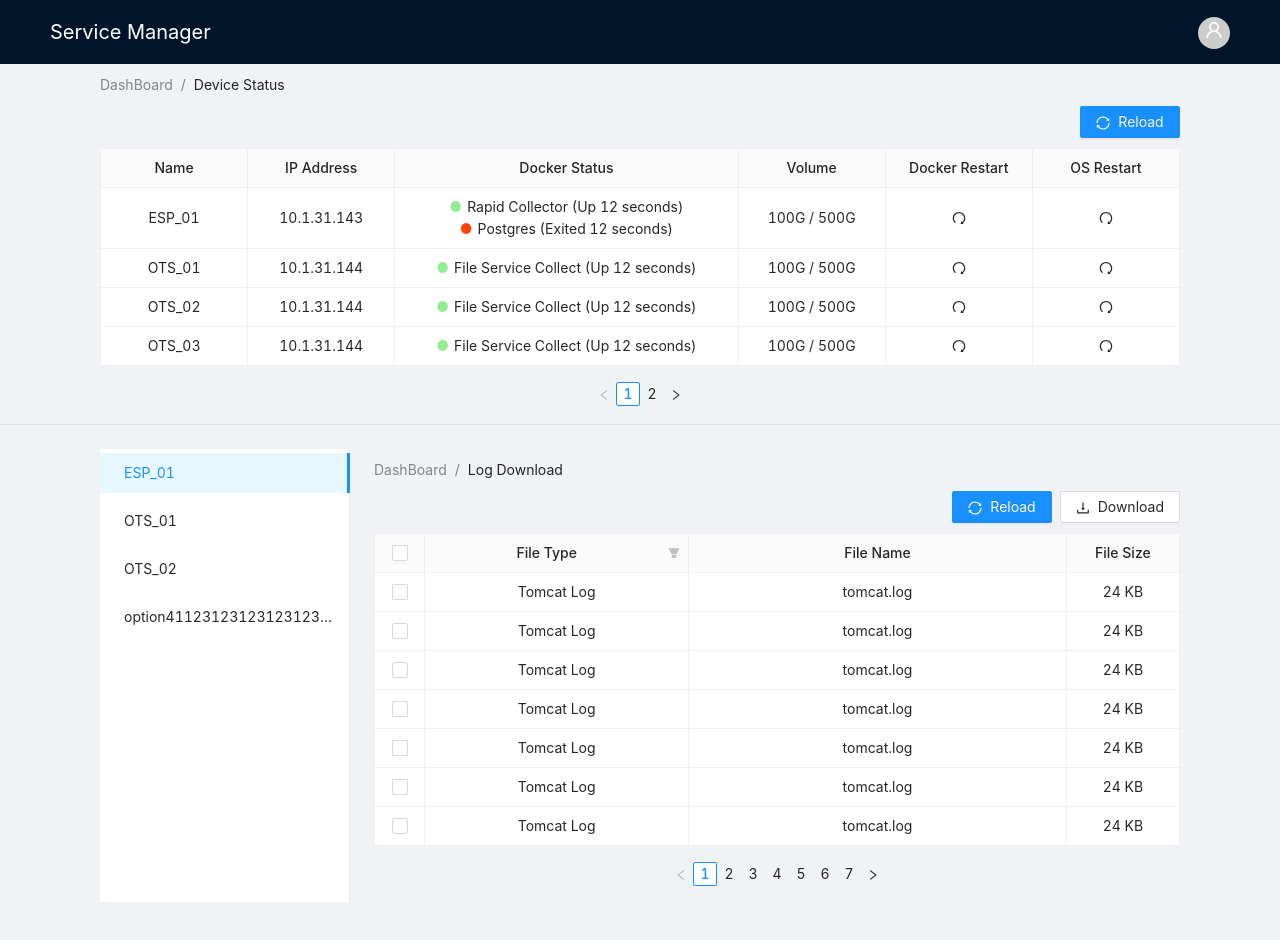
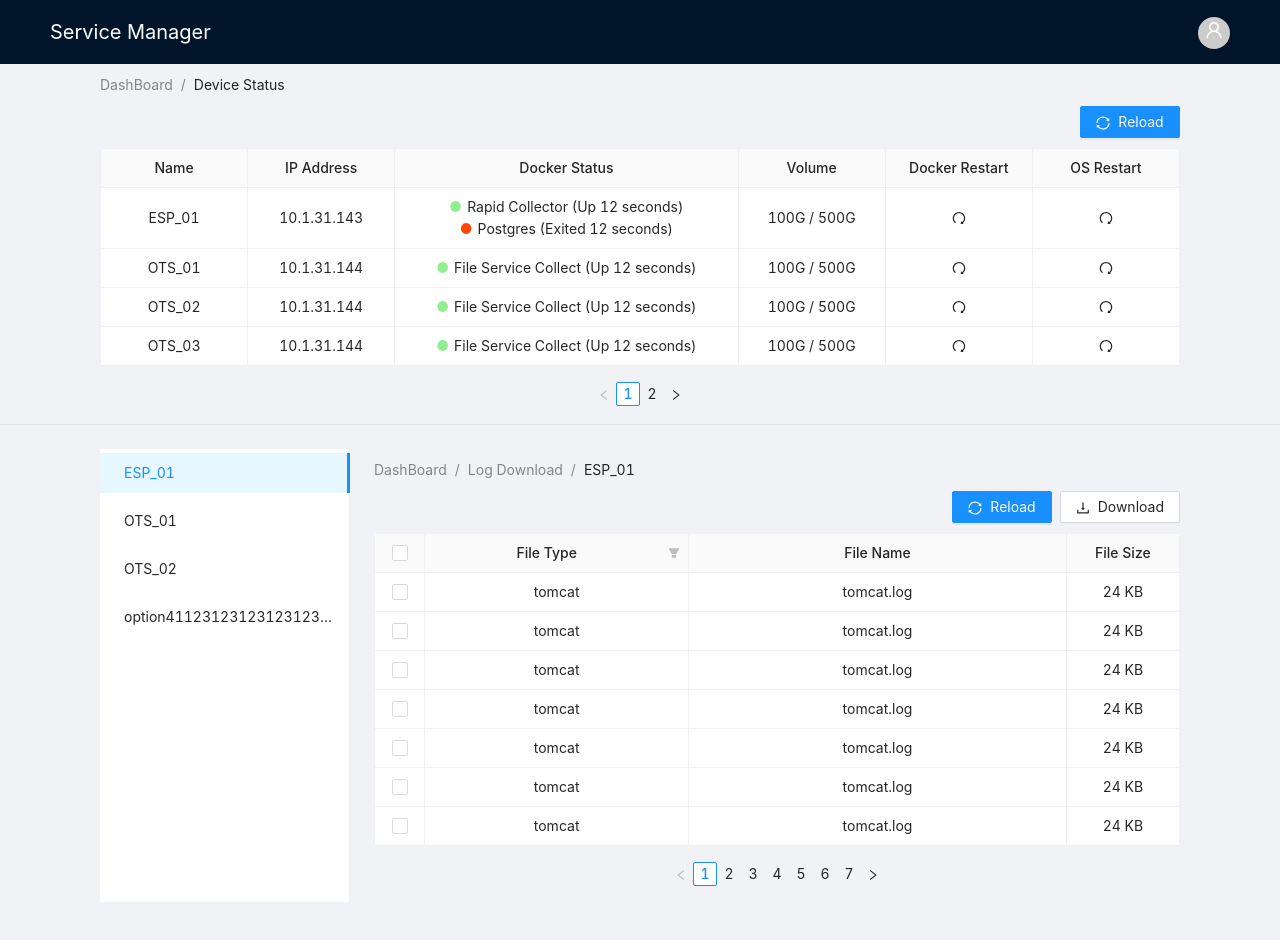
Before and after one commit to sixone0712/front_servicemanager_ts, a React (Create React App) app: page /dashboard in a window 1280 px wide. Both pictures are taken after a click on the item "ESP_01". Shown: the top 940 px of the page. Built offline with nearby package versions, Linux system fonts and the light colour scheme.

Commit message:
Context API 적용 - 1

```diff
--- a/package.json
+++ b/package.json
@@ -10,13 +10,17 @@
     "@types/node": "^12.0.0",
     "@types/react": "^16.9.0",
     "@types/react-dom": "^16.9.0",
+    "@types/react-redux": "^7.1.9",
     "@types/react-router-dom": "^5.1.6",
     "@types/styled-components": "^5.1.4",
     "antd": "^4.7.0",
+    "immer": "^7.0.9",
     "react": "^16.13.1",
     "react-dom": "^16.13.1",
+    "react-redux": "^7.2.1",
     "react-router-dom": "^5.2.0",
     "react-scripts": "3.4.3",
+    "redux": "^4.0.5",
     "styled-components": "^5.2.0",
     "typescript": "~3.7.2"
   },
--- a/src/App.tsx
+++ b/src/App.tsx
@@ -5,14 +5,21 @@ import { Switch, Route } from 'react-router-dom';
 import Login from './components/Login/Login';
 import Dashboard from './components/Dashboard';
 
-function App() {
+import { compose } from 'redux';
+import { DashBoardContextProvider } from './contexts/DashboardContext';
+
+const Provider = compose(DashBoardContextProvider);
+
+function App(): JSX.Element {
   return (
+    <Provider>
       <div className="App">
         <Switch>
           <Route path="/login" component={Login} />
           <Route path="/dashboard" component={Dashboard} />
         </Switch>
       </div>
+    </Provider>
   );
 }
 
--- /dev/null
+++ b/src/api/dashboard.ts
@@ -0,0 +1,146 @@
+import { DeviceList } from '../contexts/DashboardContext';
+import { LogFileList, LogType } from '../components/Dashboard/LogTable';
+
+export function getDeviceList(): Promise<DeviceList> {
+  // axios.get
+  const data = [
+    {
+      key: 'ESP_01',
+      type: 'ESP',
+      name: 'ESP_01',
+      ip: '10.1.31.143',
+      status: [
+        'Rapid Collector (Up 12 seconds)',
+        'Postgres (Exited 12 seconds)',
+      ],
+      volume: '100G / 500G',
+    },
+    {
+      key: 'OTS_01',
+      type: 'OTS',
+      name: 'OTS_01',
+      ip: '10.1.31.144',
+      status: ['File Service Collect (Up 12 seconds)'],
+      volume: '100G / 500G',
+    },
+    {
+      key: 'OTS_02',
+      type: 'OTS',
+      name: 'OTS_02',
+      ip: '10.1.31.144',
+      status: ['File Service Collect (Up 12 seconds)'],
+      volume: '100G / 500G',
+    },
+    {
+      key: 'OTS_03',
+      type: 'OTS',
+      name: 'OTS_03',
+      ip: '10.1.31.144',
+      status: ['File Service Collect (Up 12 seconds)'],
+      volume: '100G / 500G',
+    },
+    {
+      key: 'OTS_04',
+      type: 'OTS',
+      name: 'OTS_04',
+      ip: '10.1.31.144',
+      status: ['Unknown'],
+      volume: '100G / 500G',
+    },
+    {
+      key: 'OTS_05',
+      type: 'OTS',
+      name: 'OTS_05',
+      ip: '10.1.31.144',
+      status: ['File Service Collect (Up 12 seconds)'],
+      volume: '100G / 500G',
+    },
+  ];
+
+  return new Promise(function (resolve, reject) {
+    setTimeout(() => {
+      resolve(data);
+    }, 1000);
+  });
+}
+
+export function getLogFileList(): Promise<LogFileList> {
+  const data: LogFileList = [];
+
+  let cnt = 0;
+  for (let i = 0; i < 7; i++) {
+    data.push({
+      key: cnt,
+      fileType: LogType.LOGIN_OUT,
+      fileName: `login_out_${i}.log`,
+      fileSize: `24 KB`,
+    });
+    cnt++;
+  }
+
+  for (let i = 0; i < 7; i++) {
+    data.push({
+      key: cnt,
+      fileType: LogType.USER_JOB,
+      fileName: `user_job_${i}.log`,
+      fileSize: `24 KB`,
+    });
+    cnt++;
+  }
+
+  for (let i = 0; i < 7; i++) {
+    data.push({
+      key: cnt,
+      fileType: LogType.DOWNLOADED_FILE,
+      fileName: `download_file_${i}.log`,
+      fileSize: `24 KB`,
+    });
+    cnt++;
+  }
+
+  for (let i = 0; i < 7; i++) {
+    data.push({
+      key: cnt,
+      fileType: LogType.ESP_OTS_PROCESS,
+      fileName: `esp_ots_process_${i}.log`,
+      fileSize: `24 KB`,
+    });
+    cnt++;
+  }
+
+  for (let i = 0; i < 7; i++) {
+    data.push({
+      key: cnt,
+      fileType: LogType.DOWNLOAD_FILE_STATUS,
+      fileName: `download_file_status_${i}.log`,
+      fileSize: `24 KB`,
+    });
+    cnt++;
+  }
+
+  for (let i = 0; i < 7; i++) {
+    data.push({
+      key: cnt,
+      fileType: LogType.ERROR,
+      fileName: `error_exception_${i}.log`,
+      fileSize: `24 KB`,
+    });
+    cnt++;
+  }
+
+  for (let i = 0; i < 7; i++) {
+    data.push({
+      key: cnt,
+      fileType: LogType.TOMCAT,
+      fileName: `tomcat_${i}.log`,
+      fileSize: `24 KB`,
+    });
+    cnt++;
+  }
+
+  return new Promise(function (resolve, reject) {
+    setTimeout(() => {
+      resolve(data);
+    }, 1000);
+  });
+}
--- a/src/components/Dashboard/LogSider.tsx
+++ b/src/components/Dashboard/LogSider.tsx
@@ -1,10 +1,34 @@
 import React from 'react';
 import { Layout, Menu } from 'antd';
+import { useLDashBoardDispatch } from '../../contexts/DashboardContext';
 
 const { SubMenu } = Menu;
 const { Header, Content, Sider } = Layout;
 
 function LogSider(): JSX.Element {
+  const logDownDispatch = useLDashBoardDispatch();
+
+  const onClick = ({
+    item,
+    key,
+    keyPath,
+    domEvent,
+  }: {
+    key: React.Key;
+    keyPath: React.Key[];
+    item: React.ReactInstance;
+    domEvent: React.MouseEvent<HTMLElement>;
+  }) => {
+    console.log('item', item);
+    console.log('key', key);
+    console.log('key', typeof key);
+    console.log('keyPath', keyPath);
+    console.log('domEvent', domEvent);
+    logDownDispatch({
+      type: 'SELECT_DEVICE',
+      selectedDevice: typeof key === 'number' ? JSON.stringify(key) : key,
+    });
+  };
   return (
     <Sider
       theme="light"
@@ -21,11 +45,12 @@ function LogSider(): JSX.Element {
         // defaultSelectedKeys={['1']}
         // style={{ height: '100%', borderRight: 0 }}
         style={{ height: '100%' }}
+        onClick={onClick}
       >
-        <Menu.Item key="1">ESP_01</Menu.Item>
-        <Menu.Item key="2">OTS_01</Menu.Item>
-        <Menu.Item key="3">OTS_02</Menu.Item>
-        <Menu.Item key="4">
+        <Menu.Item key={'ESP_01'}>ESP_01</Menu.Item>
+        <Menu.Item key={'OTS_02'}>OTS_01</Menu.Item>
+        <Menu.Item key={'OTS_03'}>OTS_02</Menu.Item>
+        <Menu.Item key={'OTS_04'}>
           option4112312312312312312322132312312312313123123132132
         </Menu.Item>
         {/* <Menu.Item key="5">option5</Menu.Item>
--- a/src/components/Dashboard/LogTable.tsx
+++ b/src/components/Dashboard/LogTable.tsx
@@ -1,7 +1,8 @@
-import React, { useState } from 'react';
+import React, { useEffect, useState } from 'react';
 import { Layout, Menu, Table, Breadcrumb, Button, Space, Row } from 'antd';
 import { DownloadOutlined, SyncOutlined } from '@ant-design/icons';
 import { TableRowSelection } from 'antd/es/table/interface';
+import { useDashBoardState } from '../../contexts/DashboardContext';
 
 const { SubMenu } = Menu;
 const { Header, Content, Sider } = Layout;
@@ -17,16 +18,58 @@ export type LogFile = {
 export type LogFileList = LogFile[];
 
 const data: LogFileList = [];
-for (let i = 0; i < 46; i++) {
+for (let i = 0; i < 49; i++) {
   data.push({
     key: i,
-    fileType: `Tomcat Log`,
+    fileType: `tomcat`,
     fileName: 'tomcat.log',
     fileSize: `24 KB`,
   });
 }
 
+export enum LogType {
+  LOGIN_OUT = 'login',
+  USER_JOB = 'job',
+  DOWNLOADED_FILE = 'downloadFile',
+  ESP_OTS_PROCESS = 'process',
+  DOWNLOAD_FILE_STATUS = 'fileStatus',
+  ERROR = 'error',
+  TOMCAT = 'tomcat',
+}
+
+const logFilter = [
+  {
+    text: 'User Login/Logout',
+    value: LogType.LOGIN_OUT,
+  },
+  {
+    text: 'User Job',
+    value: LogType.USER_JOB,
+  },
+  {
+    text: 'Downloaded File',
+    value: LogType.DOWNLOADED_FILE,
+  },
+  {
+    text: 'ESP/OTS Process',
+    value: LogType.ESP_OTS_PROCESS,
+  },
+  {
+    text: 'File Download Status',
+    value: LogType.DOWNLOAD_FILE_STATUS,
+  },
+  {
+    text: 'Error Exception',
+    value: LogType.ERROR,
+  },
+  {
+    text: 'Tomcat',
+    value: LogType.TOMCAT,
+  },
+];
+
 function LogTable(): JSX.Element {
+  const { selectedDevice } = useDashBoardState();
   const [selectedRowKeys, setSelectedRowKeys] = useState<React.Key[]>([]);
 
   const onSelectChange = (
@@ -54,7 +97,12 @@ function LogTable(): JSX.Element {
         <Breadcrumb style={{ margin: '10px 0' }}>
           <Breadcrumb.Item>DashBoard</Breadcrumb.Item>
           <Breadcrumb.Item>Log Download</Breadcrumb.Item>
+          {selectedDevice && (
+            <Breadcrumb.Item>{selectedDevice}</Breadcrumb.Item>
+          )}
         </Breadcrumb>
+        {selectedDevice && (
+          <>
             <Row justify="end" style={{ marginBottom: '10px' }}>
               <Space>
                 <Button
@@ -63,7 +111,9 @@ function LogTable(): JSX.Element {
                 >
                   Reload
                 </Button>
-            <Button icon={<DownloadOutlined style={{ verticalAlign: 0 }} />}>
+                <Button
+                  icon={<DownloadOutlined style={{ verticalAlign: 0 }} />}
+                >
                   Download
                 </Button>
               </Space>
@@ -86,18 +136,10 @@ function LogTable(): JSX.Element {
                 key="fileType"
                 align="center"
                 width="35%"
-            filters={[
-              {
-                text: 'Tomcat Log',
-                value: 'Tomcat Log',
-              },
-              {
-                text: 'User Log',
-                value: 'User Log',
-              },
-            ]}
+                filters={logFilter}
                 onFilter={(value: string | number | boolean, record: LogFile) =>
-              typeof value === 'string' && record.fileType.indexOf(value) === 0
+                  typeof value === 'string' &&
+                  record.fileType.indexOf(value) === 0
                 }
               />
               <Column
@@ -115,6 +157,8 @@ function LogTable(): JSX.Element {
                 width="15%"
               />
             </Table>
+          </>
+        )}
       </Content>
     </Layout>
   );
--- a/src/components/Dashboard/index.tsx
+++ b/src/components/Dashboard/index.tsx
@@ -1,4 +1,4 @@
-import React from 'react';
+import React, { useEffect } from 'react';
 import {
   Layout,
   Menu,
@@ -17,6 +17,8 @@ import {
 import styled from 'styled-components';
 import StatusTable from './StatusTable';
 import LogDownload from './LogDownload';
+import { getDeviceList } from '../../api/dashboard';
+import { useLDashBoardDispatch } from '../../contexts/DashboardContext';
 // import './Dashboard.css';
 
 const { SubMenu } = Menu;
@@ -49,6 +51,19 @@ const menu: JSX.Element = (
 );
 
 function Dashboard(): JSX.Element {
+  const dispatch = useLDashBoardDispatch();
+  useEffect(() => {
+    const fetchDeviceList = async () => {
+      try {
+        const resData = await getDeviceList();
+        dispatch({ type: 'SET_DEVICE_LIST', deviceList: resData });
+      } catch (e) {
+        console.error(e);
+      }
+    };
+    fetchDeviceList().then(r => r);
+  }, []);
+
   return (
     <>
       <Layout>
--- /dev/null
+++ b/src/contexts/DashboardContext.tsx
@@ -0,0 +1,78 @@
+import React, { createContext, Dispatch, useContext, useReducer } from 'react';
+import produce from 'immer';
+
+export type Device = {
+  key: string;
+  type: string;
+  name: string;
+  ip: string;
+  status: string[];
+  volume: string;
+};
+
+export type DeviceList = Device[];
+
+export type LogDown = {
+  selectedDevice: string | null;
+  deviceList: DeviceList;
+};
+
+const initialState: LogDown = {
+  selectedDevice: null,
+  deviceList: [],
+};
+
+const LogDownStateContext = createContext<LogDown | undefined>(undefined);
+
+type Action =
+  | { type: 'SELECT_DEVICE'; selectedDevice: string | null }
+  | { type: 'SET_DEVICE_LIST'; deviceList: DeviceList };
+
+type LogDownDispatch = Dispatch<Action>;
+const LogDownDispatchContext = createContext<LogDownDispatch | undefined>(
+  undefined,
+);
+
+function logDownReducer(state: LogDown, action: Action): LogDown {
+  switch (action.type) {
+    case 'SELECT_DEVICE':
+      return produce(state, draft => {
+        draft.selectedDevice = action.selectedDevice;
+      });
+    case 'SET_DEVICE_LIST':
+      return produce(state, draft => {
+        draft.deviceList = action.deviceList;
+      });
+    default:
+      return state;
+  }
+}
+
+export function DashBoardContextProvider({
+  children,
+}: {
+  children: React.ReactNode;
+}): JSX.Element {
+  const [state, dispatch] = useReducer(logDownReducer, initialState);
+
+  return (
+    <LogDownDispatchContext.Provider value={dispatch}>
+      <LogDownStateContext.Provider value={state}>
+        {children}
+      </LogDownStateContext.Provider>
+    </LogDownDispatchContext.Provider>
+  );
+}
+
+// LogDown Custom Hook
+export function useDashBoardState(): LogDown {
+  const state = useContext(LogDownStateContext);
+  if (!state) throw new Error('LogDownStateContext not found');
+  return state;
+}
+
+export function useLDashBoardDispatch(): React.Dispatch<Action> {
+  const dispatch = useContext(LogDownDispatchContext);
+  if (!dispatch) throw new Error('LogDownDispatchContext not found');
+  return dispatch;
+}
```
Also changed, not shown: src/components/Dashboard/StatusTable.tsx (+26 -2 lines), .eslintrc.js, 1 other file (tests, documents, lock files or other folders). Lines whose indentation alone changed are shown as unchanged.
